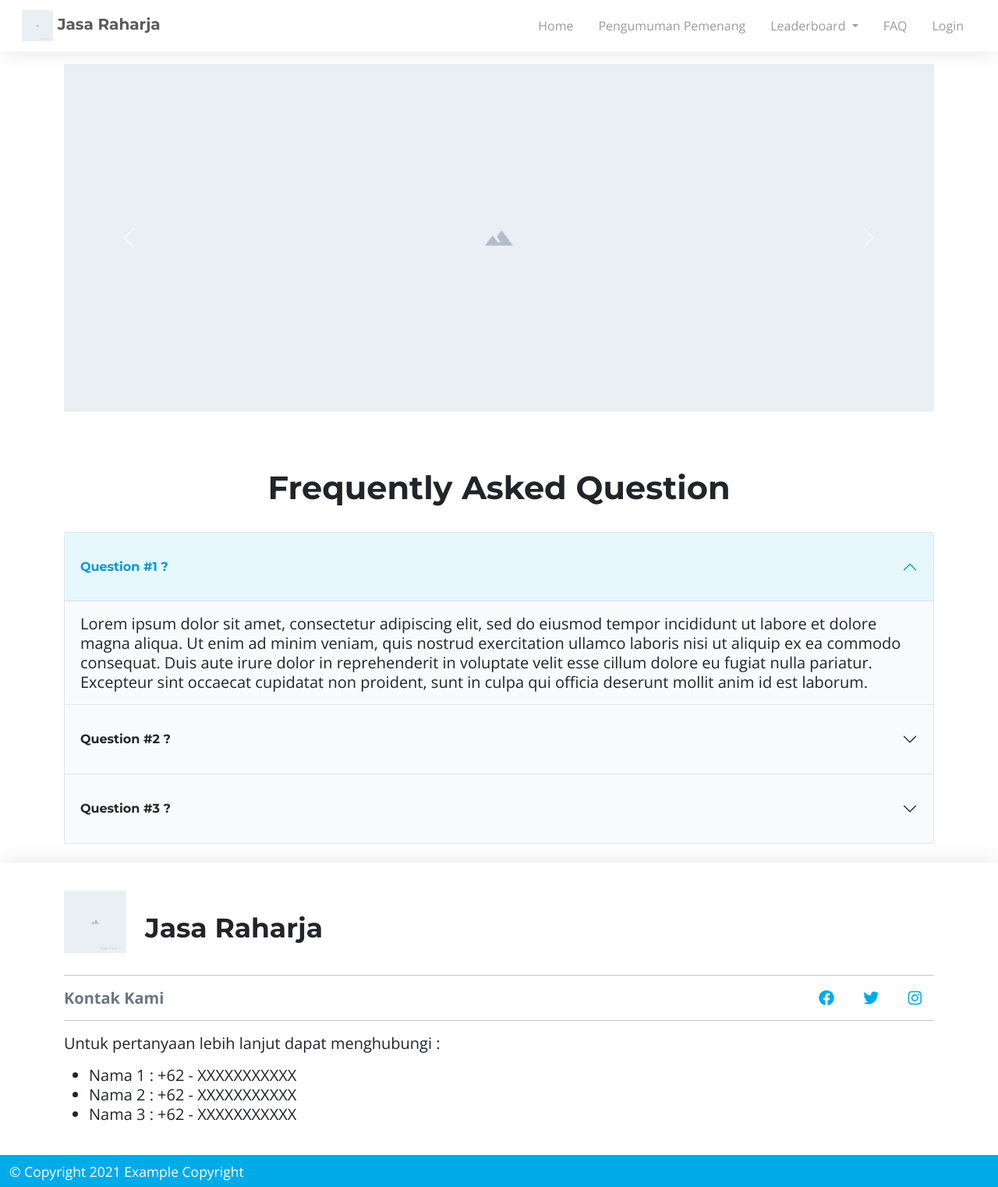
After one commit to kelvin-azaria/jasa-tirta, a Laravel app: page /tests in a window 1280 px wide. The commit adds this page. Shown: the whole page at 78% size. Run offline with Laravel 8, Linux system fonts and the light colour scheme; some libraries are stand-ins or nearby versions.

Commit message:
leaderboard and faq page

```diff
--- a/app/Http/Controllers/HomeController.php
+++ b/app/Http/Controllers/HomeController.php
@@ -10,4 +10,8 @@ class HomeController extends Controller
     {
         return view('pages.home.index');
     }
+    public function test()
+    {
+        return view('pages.faqs.index');
+    }
 }
--- a/resources/views/layouts/home.blade.php
+++ b/resources/views/layouts/home.blade.php
@@ -31,10 +31,10 @@
         <div class="collapse navbar-collapse justify-content-end" id="navbarNav">
           <ul class="navbar-nav">
             <li class="nav-item">
-              <a class="nav-link active text-capitalize" aria-current="page" href="{{ url('/') }}">home</a>
+              <a class="nav-link text-capitalize" href="{{ url('/') }}">home</a>
             </li>
             <li class="nav-item">
-              <a class="nav-link text-capitalize" href="#">pengumuman pemenang</a>
+              <a class="nav-link text-capitalize" href="{{ url('/#announcement') }}">pengumuman pemenang</a>
             </li>
             <li class="nav-item dropdown">
               <a class="nav-link text-capitalize dropdown-toggle" href="#" id="navbarDropdownMenuLink" role="button" data-bs-toggle="dropdown" aria-expanded="false">
--- /dev/null
+++ b/resources/views/pages/faqs/index.blade.php
@@ -0,0 +1,74 @@
+@extends('layouts.home')
+@section('titile','Leaderboards')
+@section('banner')
+  <div id="carouselExampleFade" class="carousel slide carousel-fade" data-bs-ride="carousel">
+    <div class="carousel-inner">
+      <div class="carousel-item active">
+        <img src="{{ asset('img/banner-placeholder.jpg') }}" class="d-block w-100" alt="...">
+      </div>
+      <div class="carousel-item">
+        <img src="{{ asset('img/banner-placeholder.jpg') }}" class="d-block w-100" alt="...">
+      </div>
+      <div class="carousel-item">
+        <img src="{{ asset('img/banner-placeholder.jpg') }}" class="d-block w-100" alt="...">
+      </div>
+      <div class="carousel-item">
+        <img src="{{ asset('img/banner-placeholder.jpg') }}" class="d-block w-100" alt="...">
+      </div>
+    </div>
+    <button class="carousel-control-prev" type="button" data-bs-target="#carouselExampleFade" data-bs-slide="prev">
+      <span class="carousel-control-prev-icon" aria-hidden="true"></span>
+      <span class="visually-hidden">Previous</span>
+    </button>
+    <button class="carousel-control-next" type="button" data-bs-target="#carouselExampleFade" data-bs-slide="next">
+      <span class="carousel-control-next-icon" aria-hidden="true"></span>
+      <span class="visually-hidden">Next</span>
+    </button>
+  </div>
+@endsection
+
+@section('content')
+  <section id="leaderboard">
+    <div class="container py-4">
+      <h1 class="fw-bold text-capitalize text-center">frequently asked question</h1>
+      <div class="accordion" id="accordionPanelsStayOpenExample">
+        <div class="accordion-item">
+          <h3 class="accordion-header" id="panelsStayOpen-headingOne">
+            <button class="accordion-button fw-bold" type="button" data-bs-toggle="collapse" data-bs-target="#panelsStayOpen-collapseOne" aria-expanded="true" aria-controls="panelsStayOpen-collapseOne">
+              Question #1 ?
+            </button>
+          </h3>
+          <div id="panelsStayOpen-collapseOne" class="accordion-collapse collapse show" aria-labelledby="panelsStayOpen-headingOne">
+            <div class="accordion-body">
+              Lorem ipsum dolor sit amet, consectetur adipiscing elit, sed do eiusmod tempor incididunt ut labore et dolore magna aliqua. Ut enim ad minim veniam, quis nostrud exercitation ullamco laboris nisi ut aliquip ex ea commodo consequat. Duis aute irure dolor in reprehenderit in voluptate velit esse cillum dolore eu fugiat nulla pariatur. Excepteur sint occaecat cupidatat non proident, sunt in culpa qui officia deserunt mollit anim id est laborum.
+            </div>
+          </div>
+        </div>
+        <div class="accordion-item">
+          <h3 class="accordion-header" id="panelsStayOpen-headingTwo">
+            <button class="accordion-button collapsed fw-bold" type="button" data-bs-toggle="collapse" data-bs-target="#panelsStayOpen-collapseTwo" aria-expanded="false" aria-controls="panelsStayOpen-collapseTwo">
+              Question #2 ?
+            </button>
+          </h3>
+          <div id="panelsStayOpen-collapseTwo" class="accordion-collapse collapse" aria-labelledby="panelsStayOpen-headingTwo">
+            <div class="accordion-body">
+              Lorem ipsum dolor sit amet, consectetur adipiscing elit, sed do eiusmod tempor incididunt ut labore et dolore magna aliqua. Ut enim ad minim veniam, quis nostrud exercitation ullamco laboris nisi ut aliquip ex ea commodo consequat. Duis aute irure dolor in reprehenderit in voluptate velit esse cillum dolore eu fugiat nulla pariatur. Excepteur sint occaecat cupidatat non proident, sunt in culpa qui officia deserunt mollit anim id est laborum.
+            </div>
+          </div>
+        </div>
+        <div class="accordion-item">
+          <h3 class="accordion-header" id="panelsStayOpen-headingThree">
+            <button class="accordion-button collapsed fw-bold" type="button" data-bs-toggle="collapse" data-bs-target="#panelsStayOpen-collapseThree" aria-expanded="false" aria-controls="panelsStayOpen-collapseThree">
+              Question #3 ?
+            </button>
+          </h3>
+          <div id="panelsStayOpen-collapseThree" class="accordion-collapse collapse" aria-labelledby="panelsStayOpen-headingThree">
+            <div class="accordion-body">
+              Lorem ipsum dolor sit amet, consectetur adipiscing elit, sed do eiusmod tempor incididunt ut labore et dolore magna aliqua. Ut enim ad minim veniam, quis nostrud exercitation ullamco laboris nisi ut aliquip ex ea commodo consequat. Duis aute irure dolor in reprehenderit in voluptate velit esse cillum dolore eu fugiat nulla pariatur. Excepteur sint occaecat cupidatat non proident, sunt in culpa qui officia deserunt mollit anim id est laborum.
+            </div>
+          </div>
+        </div>
+      </div>
+    </div>
+  </section>
+@endsection
--- a/routes/web.php
+++ b/routes/web.php
@@ -17,3 +17,4 @@ use Illuminate\Support\Facades\Route;
 */
 
 Route::get('/', [HomeController::class, 'index'])->name('home');
+Route::get('/tests', [HomeController::class, 'test'])->name('test');
```
Also changed, not shown: resources/views/pages/leaderboards/index.blade.php (added, +67 -0 lines).
